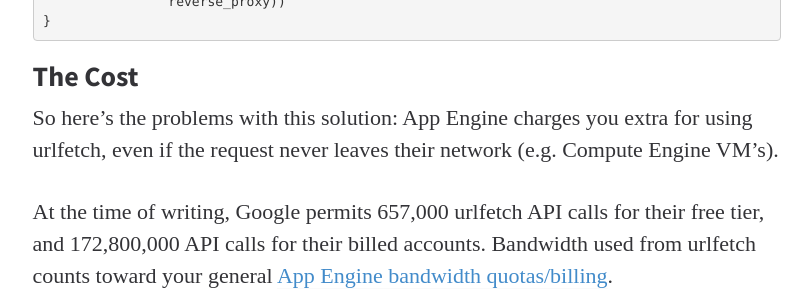
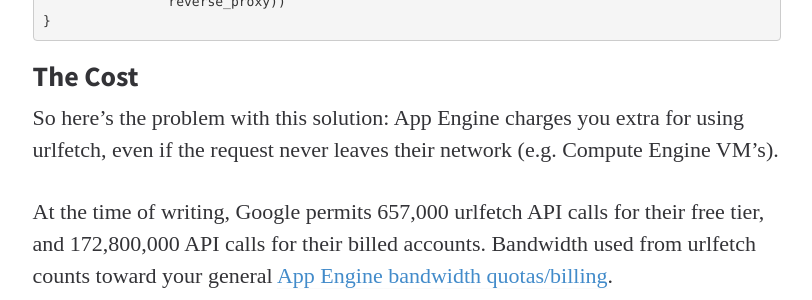
Before and after one commit to pokstad/pokstad.github.io, a Jekyll site: the page built from _posts/2015-06-05-golang-reverse-proxy-in-gae.md, in a window 1280 px wide and 900 px high, scrolled down 4369 px. Shown: the part 262-562 px from the top of the window, without its empty margins (233-1045 px from the left). Built offline with Jekyll 4.4.1, drawn with Linux system fonts in a browser that asks for light colours; nearby versions of some CDN libraries; some web fonts are replaced; comment, search, counter and statistics services are not loaded; some of the changed text lies outside the part shown.

Commit message:
Grammar fixes

```diff
--- a/_posts/2015-06-05-golang-reverse-proxy-in-gae.md
+++ b/_posts/2015-06-05-golang-reverse-proxy-in-gae.md
@@ -157,7 +157,7 @@
 
 ## The Cost ##
 
-So here's the problems with this solution: App Engine charges you extra for using urlfetch, even if the request never leaves their network (e.g. Compute Engine VM's).
+So here's the problem with this solution: App Engine charges you extra for using urlfetch, even if the request never leaves their network (e.g. Compute Engine VM's).
 
 At the time of writing, Google permits 657,000 urlfetch API calls for their free tier, and 172,800,000 API calls for their billed accounts. Bandwidth used from urlfetch counts toward your general [App Engine bandwidth quotas/billing](https://cloud.google.com/appengine/docs/quotas#UrlFetch).
 
```
Also changed, not shown: other parts of _posts/2015-06-05-golang-reverse-proxy-in-gae.md (+1 -1 lines).
